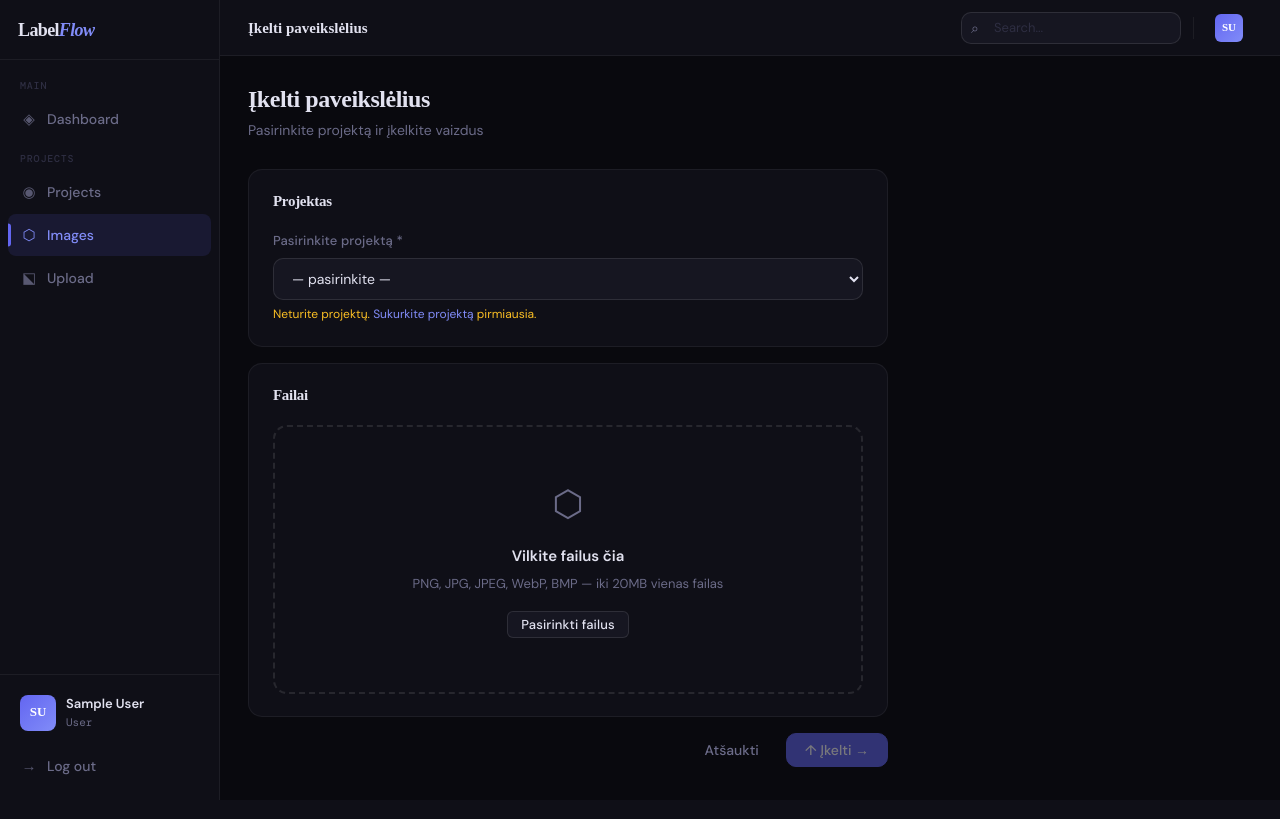
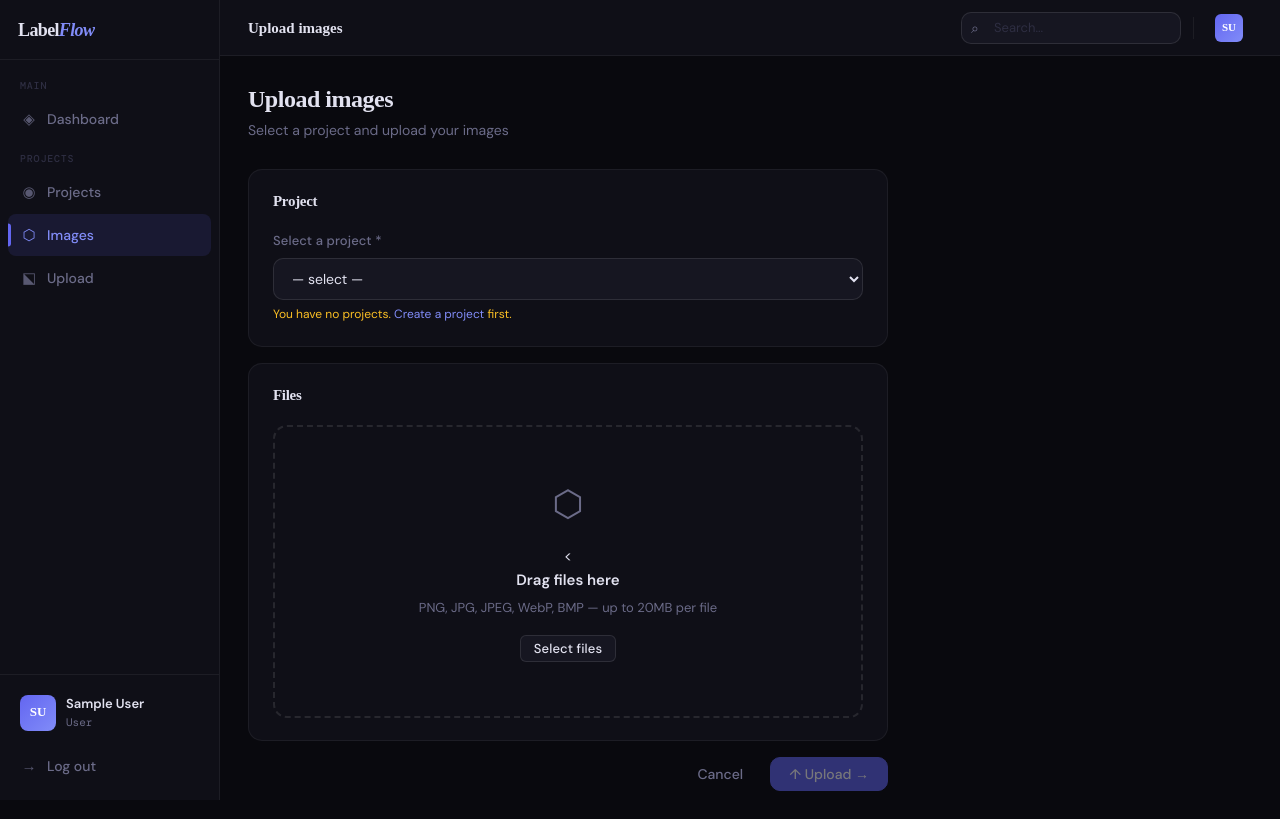
Before and after one commit to MartynasMatDev/LabelFlow, a Django app: page /app/images/upload/ in a window 1280 px wide. Run offline with Django 5.2, Linux system fonts and the light colour scheme; the visitor is signed in with stand-in values (Sample User, id 1); data that the repository does not hold is empty; some web fonts are replaced.

Commit message:
ltu -> eng

```diff
--- a/templates/app/image_upload.html
+++ b/templates/app/image_upload.html
@@ -1,12 +1,12 @@
 {% extends "app/app_base.html" %}
-{% block app_title %}Įkelti paveikslėlius{% endblock %}
-{% block toolbar_title %}Įkelti paveikslėlius{% endblock %}
+{% block app_title %}Upload images{% endblock %}
+{% block toolbar_title %}Upload images{% endblock %}
 
 {% block app_content %}
 <div class="page-header">
   <div class="page-title">
-    <h1>Įkelti paveikslėlius</h1>
-    <p>Pasirinkite projektą ir įkelkite vaizdus</p>
+    <h1>Upload images</h1>
+    <p>Select a project and upload your images</p>
   </div>
 </div>
 
@@ -15,11 +15,11 @@
     {% csrf_token %}
 
     <div class="card" style="margin-bottom:16px;">
-      <h3 style="font-size:15px;margin-bottom:18px;">Projektas</h3>
+      <h3 style="font-size:15px;margin-bottom:18px;">Project</h3>
       <div class="form-group" style="margin-bottom:0;">
-        <label for="project">Pasirinkite projektą *</label>
+      <label for="project">Select a project *</label>
         <select id="project" name="project" required>
-          <option value="">— pasirinkite —</option>
+          <option value="">— select —</option>
           {% for proj in projects %}
           <option value="{{ proj.id }}" {% if selected_project_id == proj.id %}selected{% endif %}>
             {{ proj.emoji }} {{ proj.name }}
@@ -28,20 +28,19 @@
         </select>
         {% if not projects %}
         <div class="form-hint" style="color:var(--warning);">
-          Neturite projektų. <a href="{% url 'project_create' %}">Sukurkite projektą</a> pirmiausia.
-        </div>
+          You have no projects. <a href="{% url 'project_create' %}">Create a project</a> first.        </div>
         {% endif %}
       </div>
     </div>
 
     <div class="card" style="margin-bottom:16px;">
-      <h3 style="font-size:15px;margin-bottom:18px;">Failai</h3>
+      <h3 style="font-size:15px;margin-bottom:18px;">Files</h3>
 
       <div class="drop-zone" id="drop-zone">
         <div class="drop-zone-icon">⬡</div>
-        <p style="font-size:15px;font-weight:600;margin-bottom:6px;">Vilkite failus čia</p>
-        <p style="font-size:13px;color:var(--text-muted);margin-bottom:16px;">PNG, JPG, JPEG, WebP, BMP — iki 20MB vienas failas</p>
-        <label for="file-input" class="btn btn-secondary btn-sm" style="cursor:pointer;">Pasirinkti failus</label>
+        <<p style="font-size:15px;font-weight:600;margin-bottom:6px;">Drag files here</p>
+        <p style="font-size:13px;color:var(--text-muted);margin-bottom:16px;">PNG, JPG, JPEG, WebP, BMP — up to 20MB per file</p>
+        <label for="file-input" class="btn btn-secondary btn-sm" style="cursor:pointer;">Select files</label>
         <input type="file" id="file-input" name="image_files" multiple accept="image/*" style="display:none;">
       </div>
 
@@ -52,8 +51,8 @@
     </div>
 
     <div class="flex gap-2" style="justify-content:flex-end;">
-      <a href="{% url 'image_list' %}" class="btn btn-ghost">Atšaukti</a>
-      <button type="submit" class="btn btn-primary" id="upload-submit" disabled>↑ Įkelti →</button>
+        <a href="{% url 'image_list' %}" class="btn btn-ghost">Cancel</a>
+        <button type="submit" class="btn btn-primary" id="upload-submit" disabled>↑ Upload →</button>
     </div>
   </form>
 </div>
@@ -76,7 +75,7 @@ document.addEventListener('DOMContentLoaded', () => {
     const hasFiles = input.files.length > 0;
 
     previewWrap.style.display = hasFiles ? '' : 'none';
-    submitBtn.disabled = !hasFiles;   // 🔥 THIS enables the upload button
+    submitBtn.disabled = !hasFiles;
   });
 
 });
```
